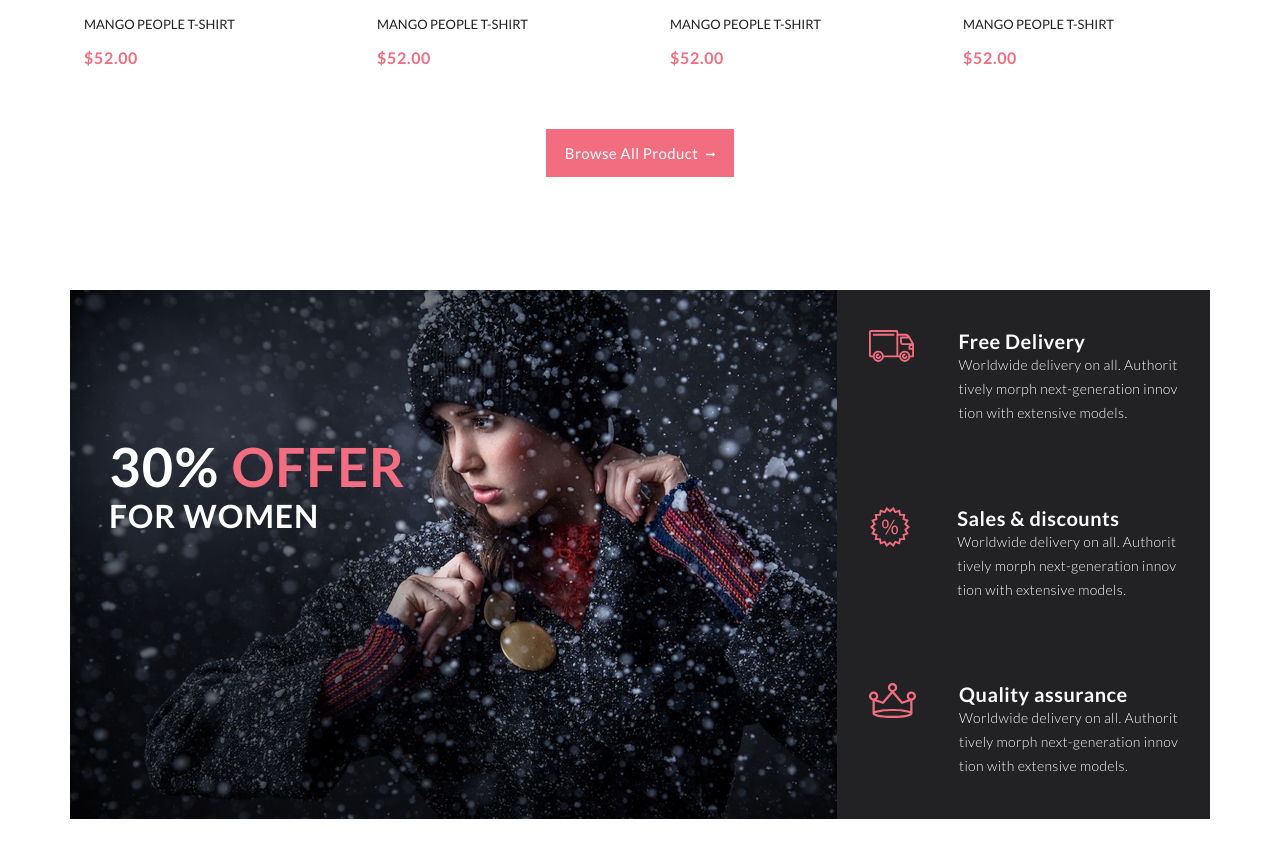
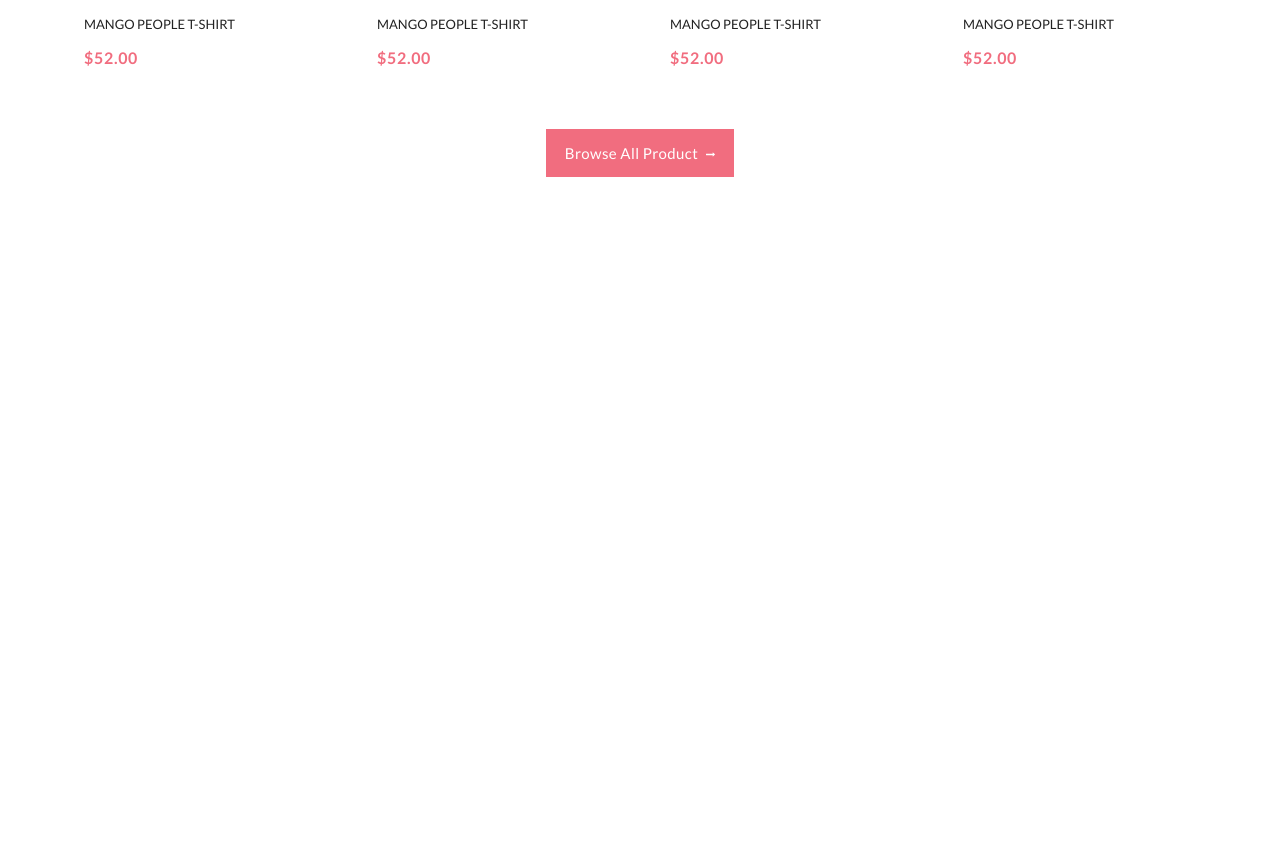
Before and after one commit to Kurdukov/HTML5, a plain HTML site: page index.html in a window 1280 px wide. Shown: the part 2627-3484 px from the top of the page. After the commit the page ends 2917 px from the top, so only its background shows below. Drawn offline with Linux system fonts and the light colour scheme.

Commit message:
Revert "add .feature"
This reverts commit a3bd059c669c39e301de2026011b8bbf47d4e594.

```diff
--- a/index.html
+++ b/index.html
@@ -220,48 +220,6 @@
             <a class="button btn-catalog" href="#">Browse All Product<img class="forward" src="img/icon-rightArrowWhite.svg" alt="forward"></a>
         </div>
     </section>
-    <div class="feature container">
-        <div class="feature-baner">
-            <div class="baner-content__top">
-                30% <span class="--last-pink">OFFER</span>
-            </div>
-            <div class="baner-content__bottom">
-                FOR WOMEN
-            </div>
-        </div>
-        <div class="feature-box">
-            <div class="feature-box__article">
-                <div class="box-article__left">
-                    <img class="article-left__img" src="img/icon-delivery.svg" alt="bus">
-                </div>
-                <div class="box-article__right">
-                    <div class="article-right__h3">Free Delivery</div>
-                    <div class="article-right__p">Worldwide delivery on all. Authorit <br> tively morph next-generation innov <br>tion with extensive models.</div>
-                </div>
-
-            </div>
-            <div class="feature-box__article">
-                <div class="box-article__left">
-                    <img class="article-left__img" src="img/icon-sale.svg" alt="sale">
-                </div>
-                <div class="box-article__right">
-                    <div class="article-right__h3">Sales & discounts</div>
-                    <div class="article-right__p">Worldwide delivery on all. Authorit <br> tively morph next-generation innov <br>tion with extensive models.</div>
-                </div>
-
-            </div>
-            <div class="feature-box__article">
-                <div class="box-article__left">
-                    <img class="article-left__img" src="img/icon-quality.svg" alt="crown">
-                </div>
-                <div class="box-article__right">
-                    <div class="article-right__h3">Quality assurance</div>
-                    <div class="article-right__p">Worldwide delivery on all. Authorit <br> tively morph next-generation innov <br>tion with extensive models.</div>
-                </div>
-
-            </div>
-        </div>
-    </div>
 </body>
 
 </html>
--- a/style.css
+++ b/style.css
@@ -381,76 +381,3 @@ body {
 .opacity-card{
     opacity: 0;
 }
-
-.feature{
-    display: -webkit-flex;
-    display: -moz-flex;
-    display: -ms-flex;
-    display: -o-flex;
-    display: flex;
-}
-.feature-baner{
-    background-image: url(img/img-baner.png);
-    background-repeat: no-repeat;
-    width: 767px;
-    height: 529px;
-    padding-top: 146px;
-    padding-left: 39px;
-    box-sizing: border-box;
-}
-
-.baner-content__top{
-    color: #ffffff;
-    font-size: 54px;
-    font-weight: 700;
-    text-transform: uppercase;
-    letter-spacing: 1.5px;
-}
-.baner-content__bottom{
-    font-size: 32px;
-    letter-spacing: 0.9px;
-    font-weight: 700;
-    color: #ffffff;
-}
-.feature{
-    margin-bottom: 100px;
-}
-.feature-box{
-    background-color: #222224;
-    display: -webkit-flex;
-    display: -moz-flex;
-    display: -ms-flex;
-    display: -o-flex;
-    display: flex;
-    flex-direction: column;
-    justify-content: space-around;
-    width: 373px;
-}
-.feature-box__article{
-    display: -webkit-flex;
-    display: -moz-flex;
-    display: -ms-flex;
-    display: -o-flex;
-    display: flex;
-    justify-content: space-around;
-}
-.article-right__h3{
-    color: #fbfbfb;
-    font-size: 20px;
-    font-weight: 700;
-    letter-spacing: 0.5px;
-}
-.article-right__p{
-    color: #fbfbfb;
-    font-size: 14px;
-    font-weight: 300;
-    line-height: 24px;
-    letter-spacing: 0.35px;
-}
-.box-article__left{
-    padding-left: 10px;
-}
-.box-article__right{
-    padding-right: 10px;
-
-}
```
Also changed, not shown: img/icon-delivery.svg (deleted), img/icon-quality.svg (deleted), img/icon-sale.svg (deleted), img/img-avatar.jpg (deleted), img/img-baner.png (deleted), img/img-subscribe.png (deleted).
